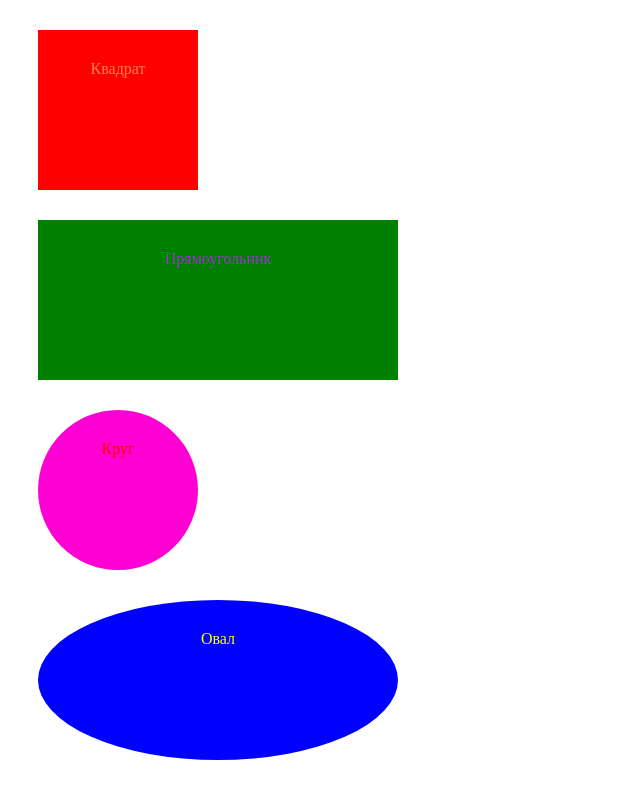
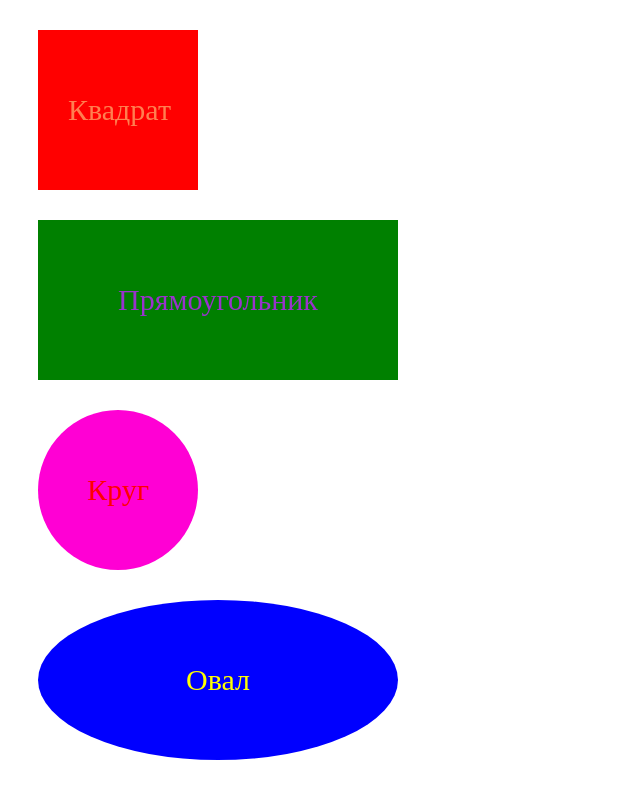
Before and after one commit to ArturLiu/CODIFY_HOME_WORK, a plain HTML site: page css_homework/index.html in a window 1280 px wide. Shown: the whole page, without its empty margins (0-640 px from the left). Drawn offline with Linux system fonts and the light colour scheme.

Commit message:
second commit

```diff
--- a/css_homework/index.css
+++ b/css_homework/index.css
@@ -3,6 +3,8 @@
     width: 100px;
     background-color: red;
     color: coral;
+    font-size: 30px;
+    line-height: 100px;
 
 }
 
@@ -11,6 +13,8 @@
     width: 300px;
     background-color: green;
     color: darkorchid;
+    font-size: 30px;
+    line-height: 100px;
 }
 
 #three {
@@ -19,6 +23,8 @@
     border-radius: 50%;
     background-color: rgb(255, 0, 212);
     color: red;
+    font-size: 30px;
+    line-height: 100px;
 }
 
 #four {
@@ -27,6 +33,8 @@
     border-radius: 50%;
     background-color: blue;
     color: yellow;
+    font-size: 30px;
+    line-height: 100px;
 }
 
 .centered-text {
```
